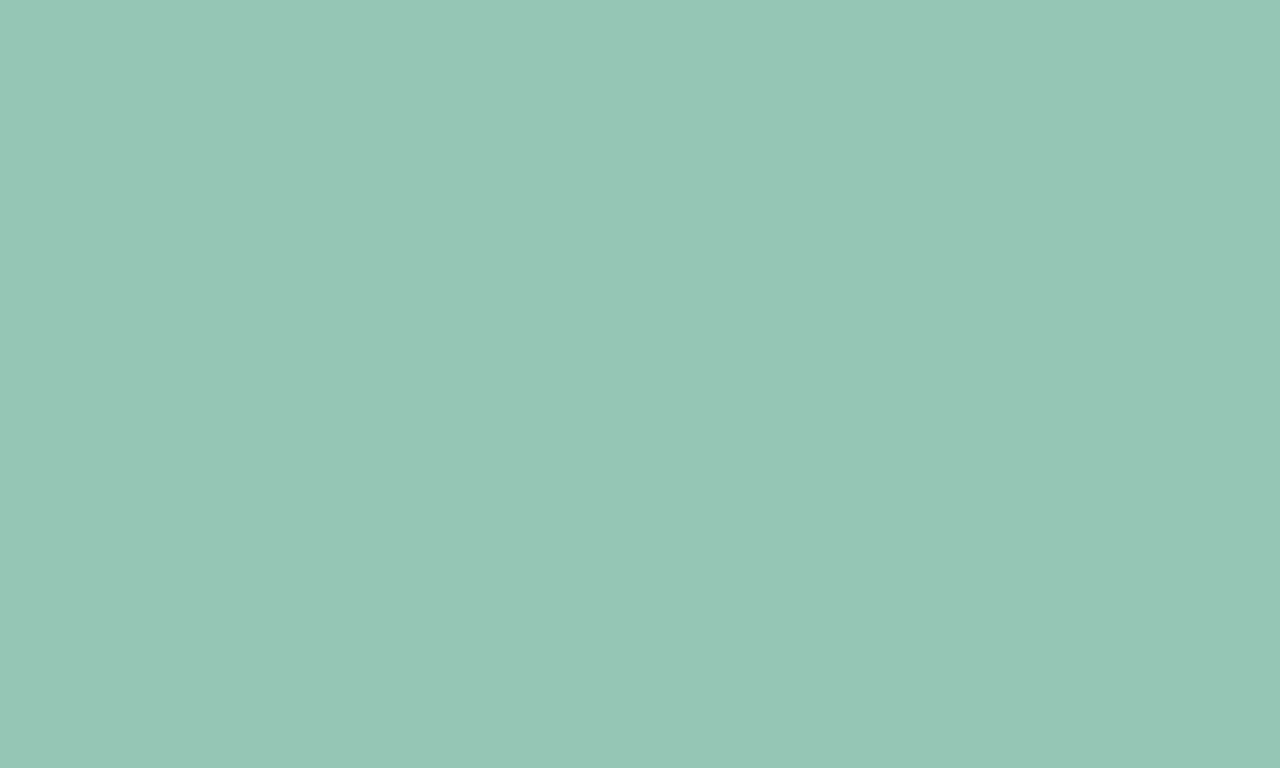
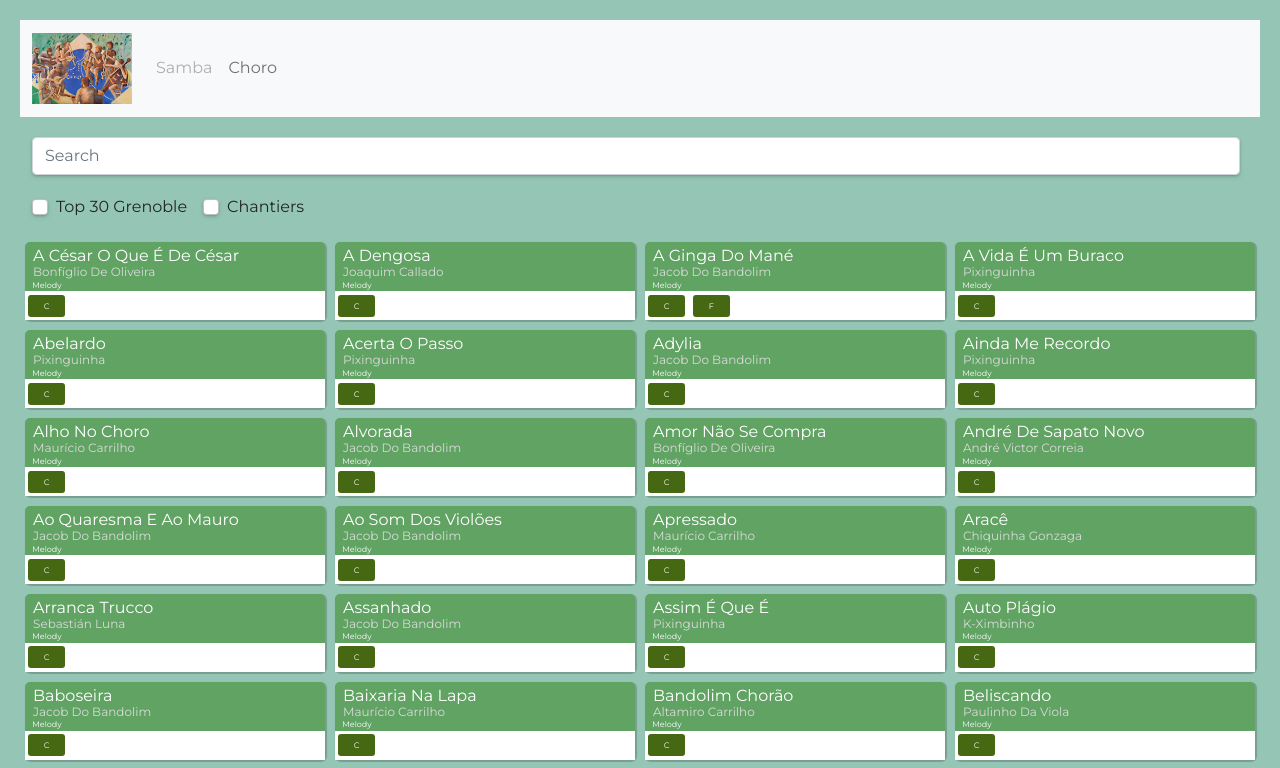
Before and after one commit to gazaboo/choro-grenoble, a Vue app: page /choro in a window 1280 px wide. Before the commit this address had no page. Shown: the top 768 px of the page. Built offline with nearby package versions, Linux system fonts and the light colour scheme.

Commit message:
one more fix for netlify routing

```diff
--- a/src/components/NavBar.vue
+++ b/src/components/NavBar.vue
@@ -11,11 +11,12 @@
             <div class="collapse navbar-collapse" id="navbarNav">
                 <ul class="navbar-nav">
                     <li class="nav-item">
-                        <a class="nav-link disabled" href="/samba">Samba</a>
+                        <router-link class="nav-link disabled" to="/samba">Samba</router-link>
                     </li>
                     <li class="nav-item">
-                        <a class="nav-link" href="/choro">Choro</a>
+                        <router-link class="nav-link" to="/choro">Choro</router-link>
                     </li>
+
                 </ul>
             </div>
         </div>
--- a/src/router/index.js
+++ b/src/router/index.js
@@ -1,15 +1,15 @@
 import { createRouter, createWebHistory } from 'vue-router'
-// import HomeView from '../views/HomeView.vue'
+import HomeView from '../views/HomeView.vue'
 
 
 const routes = [
-  // {
-  //   path: '/',
-  //   name: 'HomeView',
-  //   component: HomeView
-  // },
   {
     path: '/',
+    name: 'HomeView',
+    component: HomeView
+  },
+  {
+    path: '/choro',
     name: 'ChoroView',
     component: () => import('../views/ChoroView.vue')
 
```
